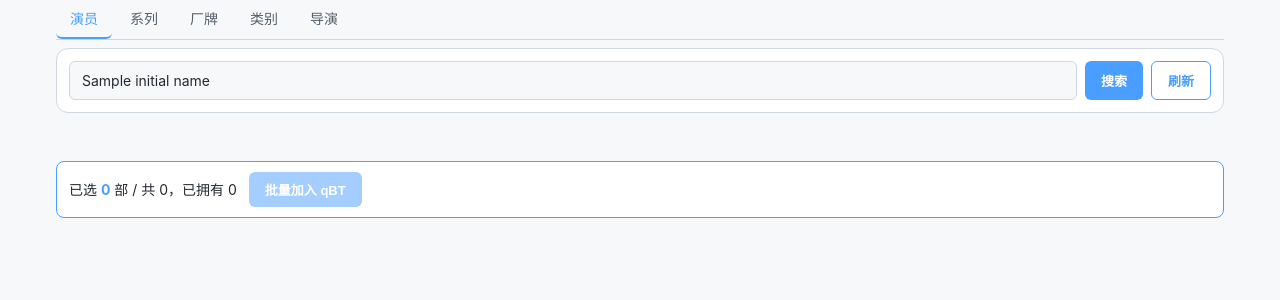
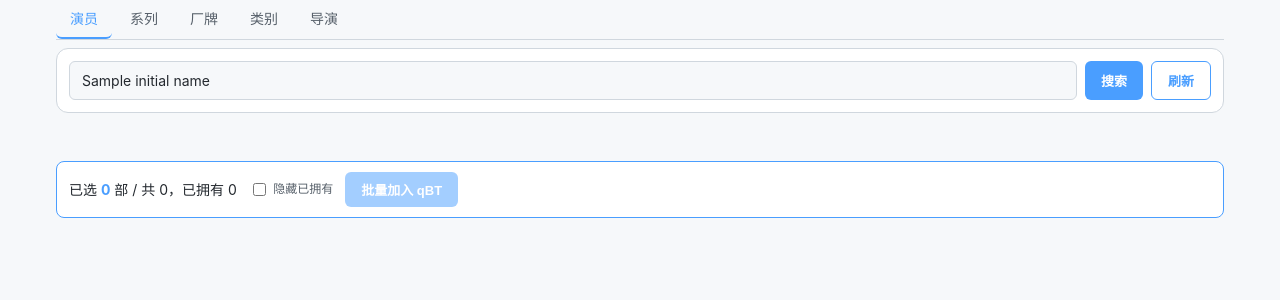
Before and after one commit to naughtyGitCat/mp-relay, a FastAPI app: template templates/discover.html in a window 1280 px wide. Shown: the part 62-362 px from the top of the page. Run offline with FastAPI, Linux system fonts and the light colour scheme; data comes from the database, SQL or seed files in the repository; the template is opened without the code that fills it: most values are stand-ins (such as "Sample title", 1, 10 or a date in 2020); data that the repository does not hold is empty.

Commit message:
feat(discover): add 'hide owned' toggle to filter library duplicates from grid (#21)
User flagged: searching an actor with 154 films and "已拥有 13" — they
want to focus on the 141 they don't have. Owned films were already
visually dimmed (opacity 0.65) and unselectable, but still cluttered the
grid.

Adds a checkbox in the floatbar: "隐藏已拥有". When checked, the grid
gets a CSS class that drops owned cards from the layout via display:none
(reflows the grid, no awkward gaps). Preference persists in
localStorage so the user's setting sticks across sessions / page loads.

CSS-only filtering — no JS state to manage, no re-render needed when
new search results arrive (the class lives on the grid container, not
on individual cards).

```diff
--- a/templates/discover.html
+++ b/templates/discover.html
@@ -79,6 +79,9 @@
     .film:hover { border-color: var(--accent); transform: translateY(-2px); }
     .film.selected { border-color: var(--accent); box-shadow: 0 0 0 2px var(--accent); }
     .film.owned { opacity: 0.65; }
+    /* When the floatbar's "隐藏已拥有" toggle is on, drop owned cards from
+       the layout entirely (display:none reflows the grid). */
+    .grid.hide-owned .film.owned { display: none; }
     .film .cover {
       aspect-ratio: 16/10; background: var(--border); display: block;
       object-fit: cover; width: 100%;
@@ -143,6 +146,10 @@
 
   <div id="floatbar">
     <span>已选 <strong id="sel-count">0</strong> 部 / 共 <span id="total-count">0</span>，已拥有 <span id="owned-count">0</span></span>
+    <label style="font-size:12px; color:var(--muted); cursor:pointer; user-select:none;">
+      <input type="checkbox" id="hide-owned-toggle" style="vertical-align:middle; margin-right:4px;">
+      隐藏已拥有
+    </label>
     <button id="bulk-btn" disabled>批量加入 qBT</button>
     <span id="bulk-result" style="font-size:12px;color:var(--muted)"></span>
   </div>
@@ -158,6 +165,20 @@ const floatbar = document.getElementById('floatbar');
 const selCount = document.getElementById('sel-count');
 const totalCount = document.getElementById('total-count');
 const ownedCount = document.getElementById('owned-count');
+const hideOwnedToggle = document.getElementById('hide-owned-toggle');
+
+// Persist the "hide owned" preference. CSS class lives on the grid; the
+// checkbox just toggles it. localStorage so it survives reload.
+const HIDE_OWNED_KEY = 'mp-relay:discover:hide-owned';
+hideOwnedToggle.checked = localStorage.getItem(HIDE_OWNED_KEY) === '1';
+function applyHideOwned() {
+  grid.classList.toggle('hide-owned', hideOwnedToggle.checked);
+}
+applyHideOwned();
+hideOwnedToggle.addEventListener('change', () => {
+  localStorage.setItem(HIDE_OWNED_KEY, hideOwnedToggle.checked ? '1' : '0');
+  applyHideOwned();
+});
 
 const selected = new Set();
 let activeTab = 'star';   // star | series | studio | genre | director
```
